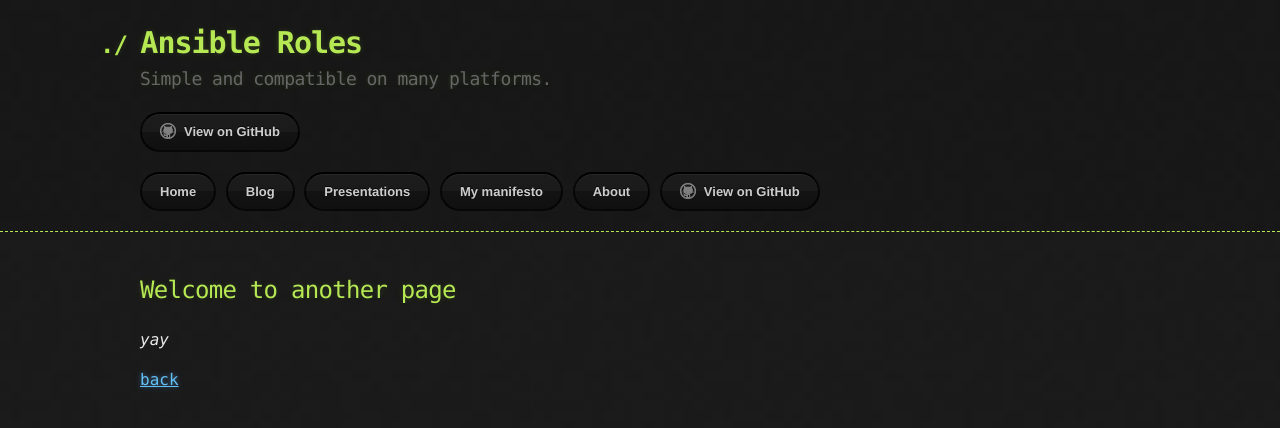
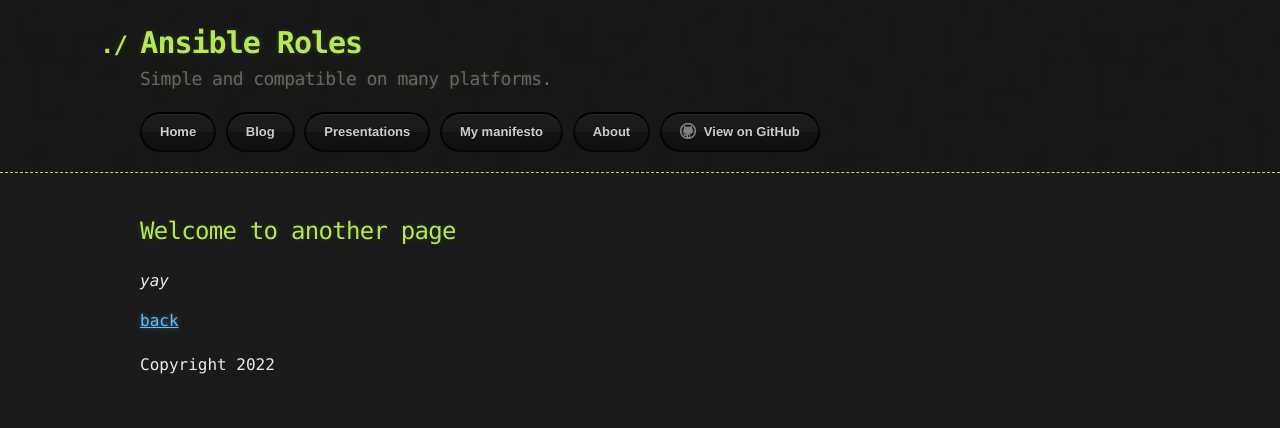
Before and after one commit to buluma/buluma.github.io, a Jekyll site: the page built from another-page.md, in a window 1280 px wide. Shown: the top 428 px of the page. Built offline with Jekyll 4.4.1, drawn with Linux system fonts in a browser that asks for light colours; our own code applies the rules of GitHub Pages for plain Markdown files.

Commit message:
Copyright

```diff
--- a/_layouts/default.html
+++ b/_layouts/default.html
@@ -11,23 +11,6 @@
   </head>
 
   <body>
-      <!-- <section class="page-header">
-        <h1 class="project-name">{{ site.header | default: site.github.repository_name }}</h1>
-        <h2 class="project-tagline">{{ site.description | default: site.github.project_tagline }}</h2>
-        {% if site.github.is_project_page %}
-          <a href="{{ site.github.repository_url }}" class="btn">View on GitHub</a>
-        {% endif %}
-        {% if site.show_downloads %}
-          <a href="{{ site.github.zip_url }}" class="btn">Download .zip</a>
-          <a href="{{ site.github.tar_url }}" class="btn">Download .tar.gz</a>
-        {% endif %}
-
-          <a href="http://robertdebock.nl/" class="btn">Home</a>
-          <a href="/blog.html" class="btn">Blog</a>
-          <a href="/presentations.html" class="btn">Presentations</a>
-          <a href="/my-manifesto.html" class="btn">My manifesto</a>
-          <a href="/about.html" class="btn">About</a>
-      </section> -->
     <header>
       <div class="container">
         <a id="a-title" href="{{ '/' | relative_url }}">
@@ -35,13 +18,6 @@
         </a>
         <h2>{{ site.description | default: site.github.project_tagline }}</h2>
 
-        <section id="downloads hidden">
-          {% if site.show_downloads %}
-            <a href="{{ site.github.zip_url }}" class="btn">Download as .zip</a>
-            <a href="{{ site.github.tar_url }}" class="btn">Download as .tar.gz</a>
-          {% endif %}
-          <a href="{{ site.github.repository_url }}" class="btn btn-github"><span class="icon"></span>View on GitHub</a>
-        </section>
         <a href="http://buluma.github.io/" class="btn">Home</a>
         <a href="/blog.html" class="btn">Blog</a>
         <a href="/presentations.html" class="btn">Presentations</a>
@@ -57,4 +33,9 @@
       </section>
     </div>
   </body>
+  <footer>
+    <div class="container">
+        Copyright {{ 'now' | date: "%Y" }}
+    </div>
+  </footer>
 </html>
```
